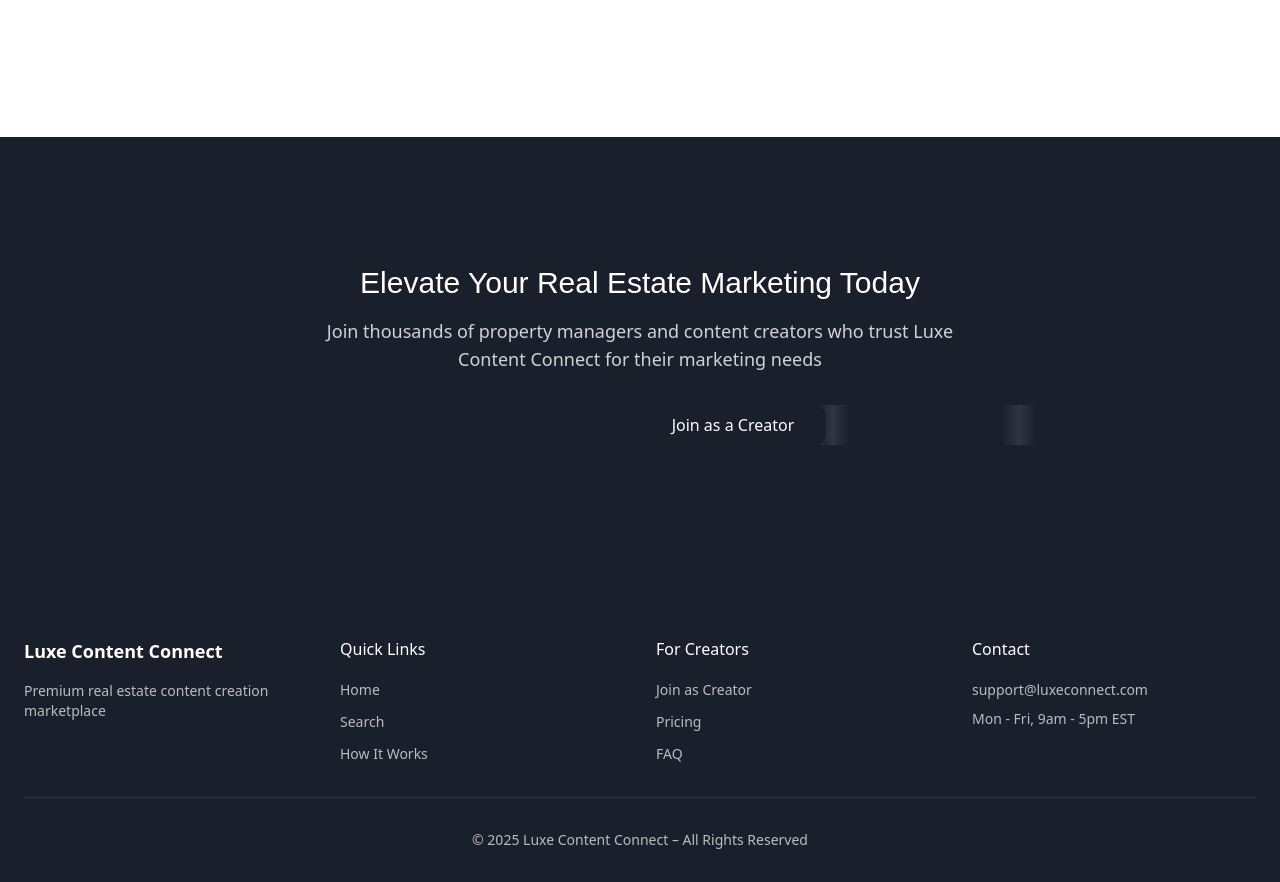
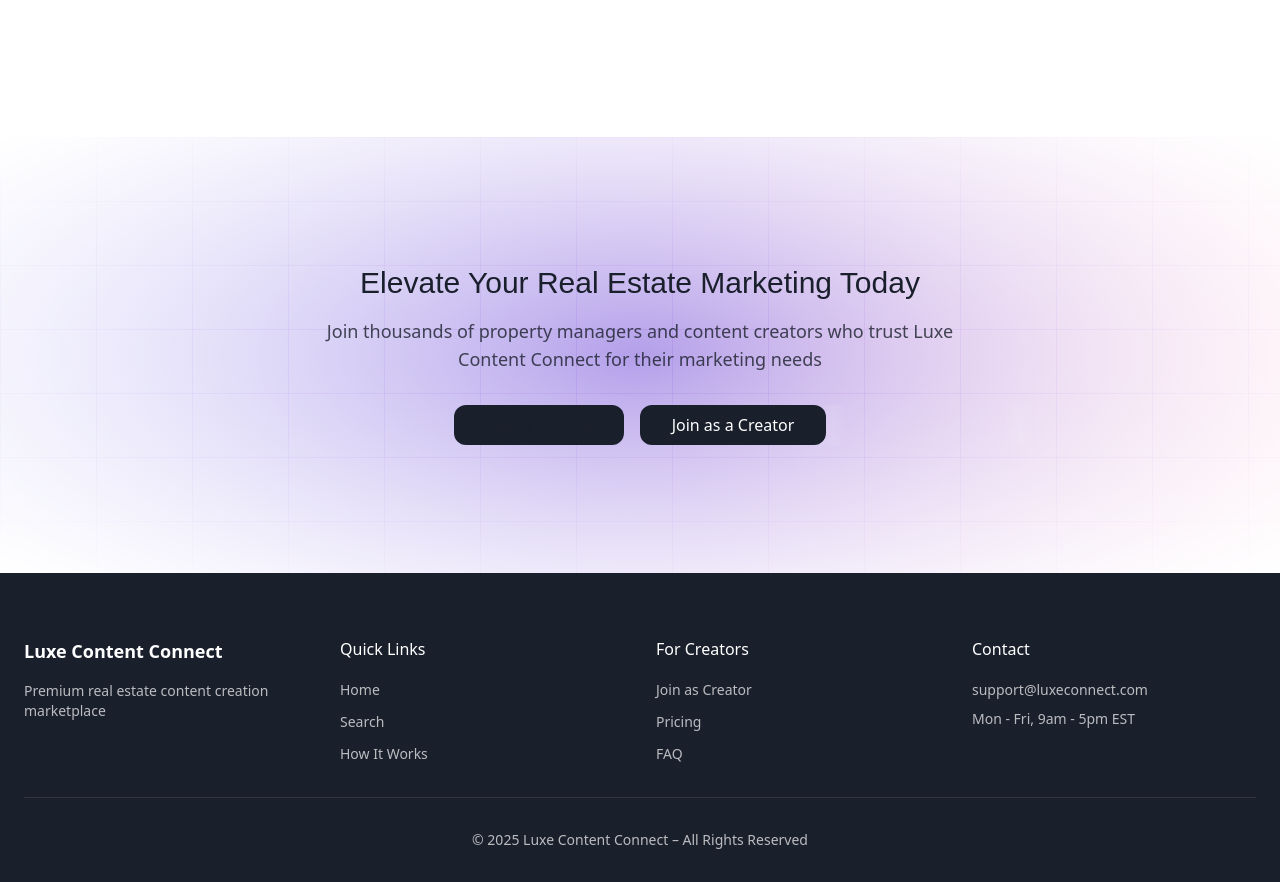
Before and after one commit to zerovacancy/zerovacancy-96, a React (Vite) app: page / in a window 1280 px wide. Shown: the part 4240-5122 px from the top of the page. Built offline with nearby package versions, Linux system fonts and the light colour scheme; a web font is replaced by a local one.

Commit message:
Add color variables
This commit adds a plugin to the Tailwind CSS configuration that generates CSS variables for all colors defined in the theme.  These variables can then be used throughout the application for easier color management and theming.

```diff
--- a/src/components/CallToActionSection.tsx
+++ b/src/components/CallToActionSection.tsx
@@ -4,12 +4,23 @@ import { ShimmerButton } from './ui/shimmer-button';
 
 const CallToActionSection = () => {
   return (
-    <section className="section-padding bg-primary text-primary-foreground">
-      <div className="mx-auto max-w-7xl text-center px-4 sm:px-6">
-        <h2 className="section-title text-primary-foreground">
+    <section className="section-padding relative overflow-hidden">
+      <div className="absolute inset-0 -z-10 h-full w-full bg-white
+        [background-image:linear-gradient(to_right,rgba(176,108,234,0.2)_1px,transparent_1px),linear-gradient(to_bottom,rgba(176,108,234,0.2)_1px,transparent_1px)]
+        [background-size:6rem_4rem]
+        [mask-image:radial-gradient(ellipse_at_center,white,transparent)]
+        before:absolute before:inset-0
+        before:bg-[radial-gradient(circle_at_center,#4F46E5,transparent)]
+        before:opacity-40
+        after:absolute after:h-full after:w-full
+        after:[background:linear-gradient(to_right,#4F46E5,#EC4899)]
+        after:opacity-20 after:animate-aurora">
+      </div>
+      <div className="mx-auto max-w-7xl text-center px-4 sm:px-6 relative z-10">
+        <h2 className="section-title text-primary">
           Elevate Your Real Estate Marketing Today
         </h2>
-        <p className="text-primary-foreground/80 max-w-2xl mx-auto mb-8 text-base sm:text-lg">
+        <p className="text-primary/80 max-w-2xl mx-auto mb-8 text-base sm:text-lg">
           Join thousands of property managers and content creators who trust Luxe Content Connect for their marketing needs
         </p>
         <div className="flex flex-col sm:flex-row gap-4 justify-center">
```
